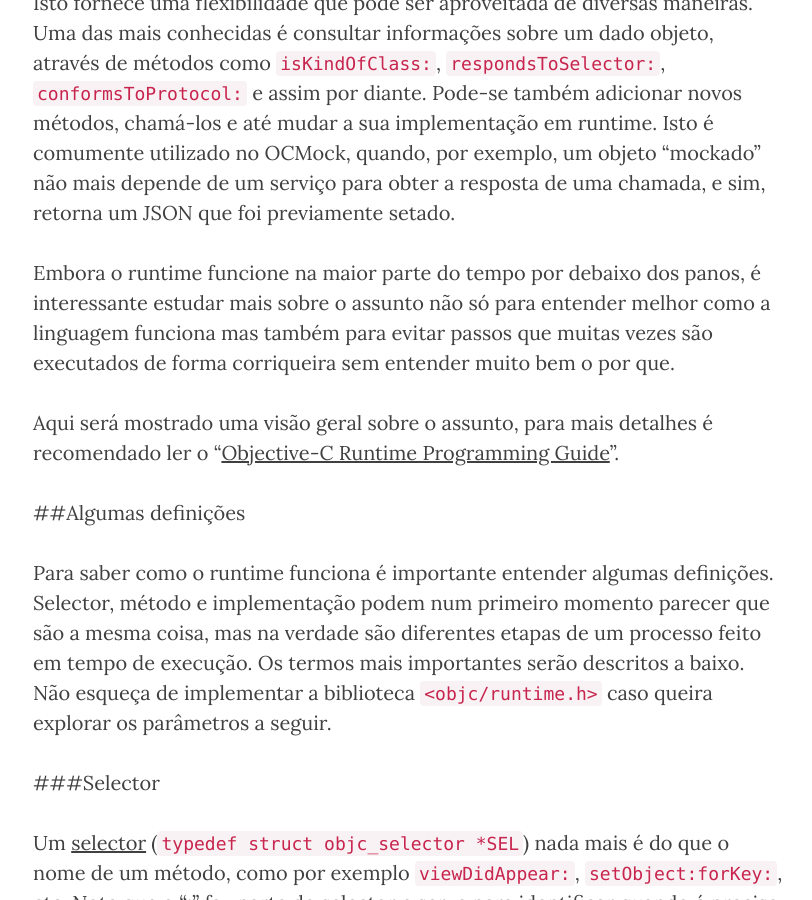
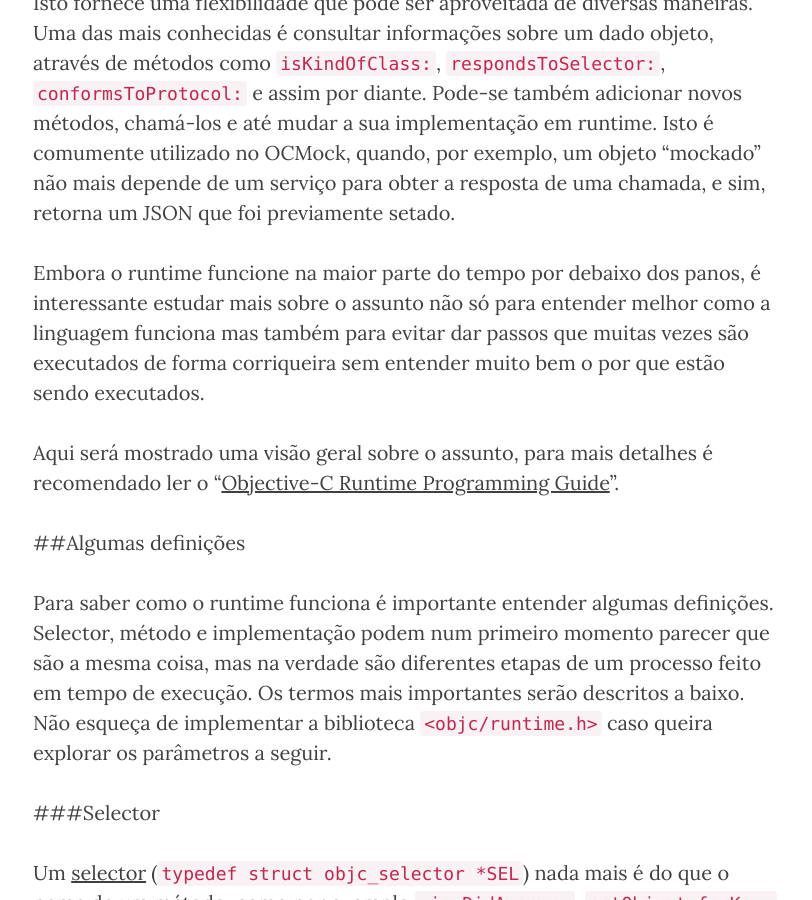
Before and after one commit to CocoaHeadsBrasil/equinociOS, a Jekyll site: the page built from _posts/2016-03-23-introducao-sobre-runtime-em-objective-c.md, in a window 1280 px wide and 900 px high, scrolled down 1350 px. Shown: the whole window, without its empty margins (232-1044 px from the left). Built offline with Jekyll 4.4.1, drawn with Linux system fonts in a browser that asks for light colours; nearby versions of some CDN libraries; comment, search, counter and statistics services are not loaded.

Commit message:
Update 2016-03-23-introducao-sobre-runtime-em-objective-c.md

```diff
--- a/_posts/2016-03-23-introducao-sobre-runtime-em-objective-c.md
+++ b/_posts/2016-03-23-introducao-sobre-runtime-em-objective-c.md
@@ -16,7 +16,7 @@
 
 Isto fornece uma flexibilidade que pode ser aproveitada de diversas maneiras. Uma das mais conhecidas é consultar informações sobre um dado objeto, através de métodos como `isKindOfClass:`, `respondsToSelector:`, `conformsToProtocol:` e assim por diante. Pode-se também adicionar novos métodos, chamá-los e até mudar a sua implementação em runtime. Isto é comumente utilizado no OCMock, quando, por exemplo, um objeto "mockado" não mais depende de um serviço para obter a resposta de uma chamada, e sim, retorna um JSON que foi previamente setado.
 
-Embora o runtime funcione na maior parte do tempo por debaixo dos panos, é interessante estudar mais sobre o assunto não só para entender melhor como a linguagem funciona mas também para evitar passos que muitas vezes são executados de forma corriqueira sem entender muito bem o por que.
+Embora o runtime funcione na maior parte do tempo por debaixo dos panos, é interessante estudar mais sobre o assunto não só para entender melhor como a linguagem funciona mas também para evitar dar passos que muitas vezes são executados de forma corriqueira sem entender muito bem o por que estão sendo executados.
 
 Aqui será mostrado uma visão geral sobre o assunto, para mais detalhes é recomendado ler o “[Objective-C Runtime Programming Guide](https://developer.apple.com/library/ios/documentation/Cocoa/Conceptual/ObjCRuntimeGuide/Introduction/Introduction.html#//apple_ref/doc/uid/TP40008048-CH1-SW1)”.
 
```
